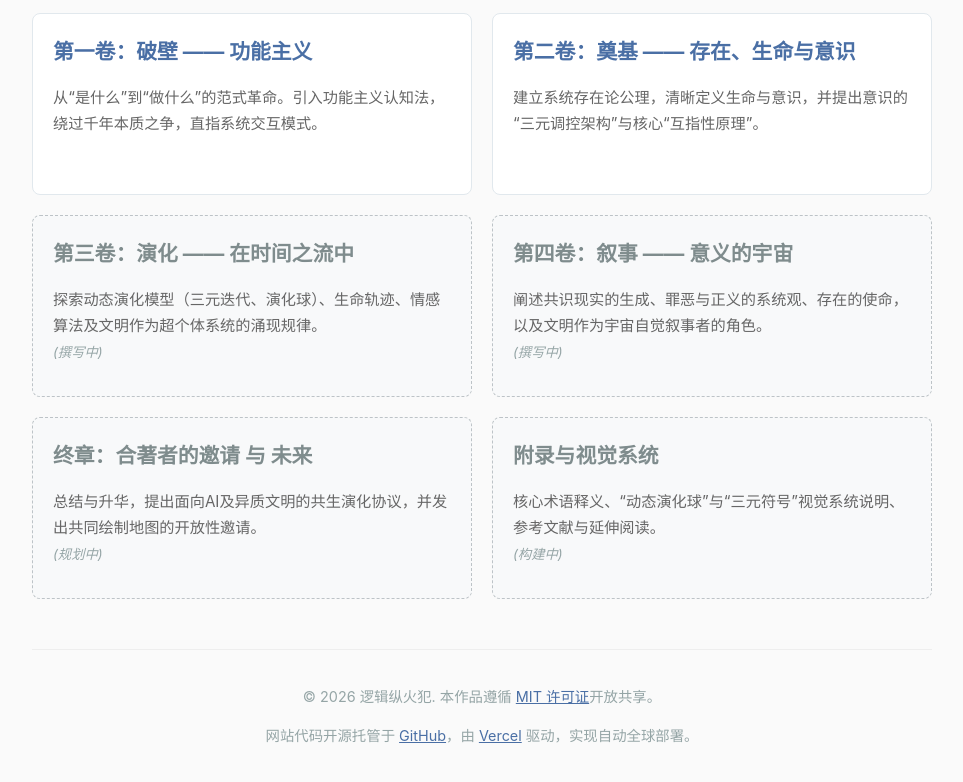
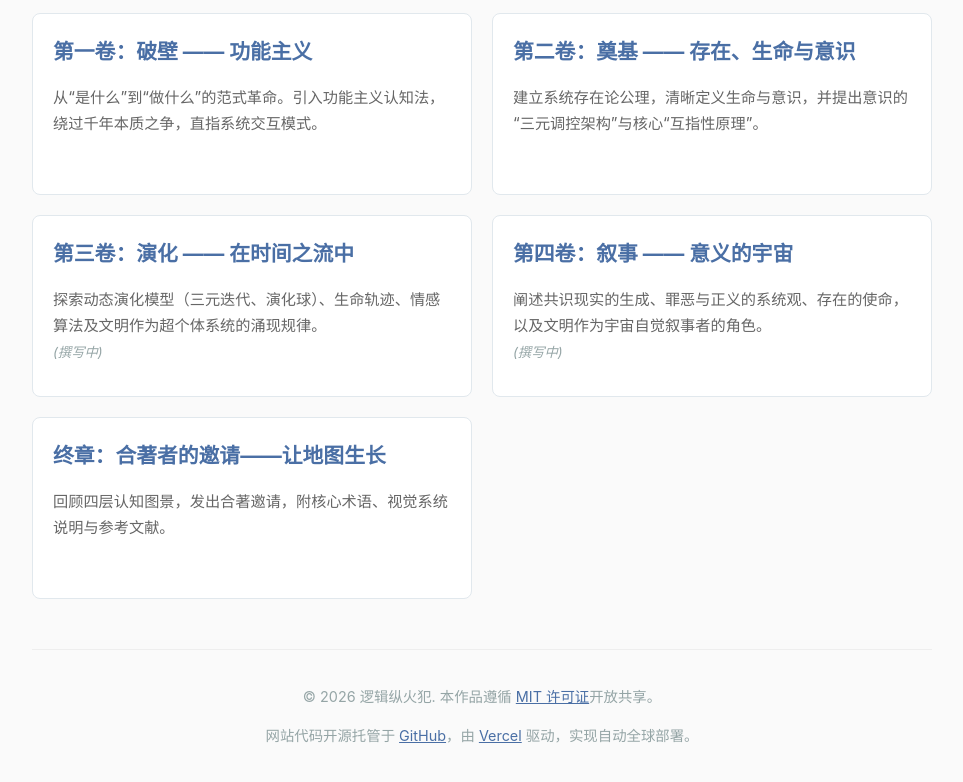
Before and after one commit to Tottihou/co-referential-universe-, a plain HTML site: page index.html in a window 1280 px wide. Shown: the part 694-1476 px from the top of the page, without its empty margins (158-1121 px from the left). Drawn offline with Linux system fonts and the light colour scheme.

Commit message:
Add files via upload

```diff
--- a/index.html
+++ b/index.html
@@ -150,37 +150,29 @@
                 </a>
 
                 <!-- 第二卷 -->
-                <a href="articles/volume2.html" class="toc-card">
+                <a href="article2.html" class="toc-card">
                     <h3>第二卷：奠基 —— 存在、生命与意识</h3>
                     <p>建立系统存在论公理，清晰定义生命与意识，并提出意识的“三元调控架构”与核心“互指性原理”。</p>
                 </a>
 
                 <!-- 第三卷 -->
-                <a href="#" class="toc-card pending" onclick="alert('第三卷内容正在撰写中，敬请期待！'); return false;">
+                <a href="article3.html" class="toc-card">
                     <h3>第三卷：演化 —— 在时间之流中</h3>
                     <p>探索动态演化模型（三元迭代、演化球）、生命轨迹、情感算法及文明作为超个体系统的涌现规律。</p>
                     <small><em>(撰写中)</em></small>
                 </a>
 
                 <!-- 第四卷 -->
-                <a href="#" class="toc-card pending" onclick="alert('第四卷内容正在撰写中，敬请期待！'); return false;">
+                <a href="article4.html" class="toc-card">
                     <h3>第四卷：叙事 —— 意义的宇宙</h3>
                     <p>阐述共识现实的生成、罪恶与正义的系统观、存在的使命，以及文明作为宇宙自觉叙事者的角色。</p>
                     <small><em>(撰写中)</em></small>
                 </a>
 
                 <!-- 终章与未来 -->
-                <a href="#" class="toc-card pending" onclick="alert('终章与未来协议构建中！'); return false;">
-                    <h3>终章：合著者的邀请 与 未来</h3>
-                    <p>总结与升华，提出面向AI及异质文明的共生演化协议，并发出共同绘制地图的开放性邀请。</p>
-                    <small><em>(规划中)</em></small>
-                </a>
-
-                <!-- 附录 -->
-                <a href="#" class="toc-card pending" onclick="alert('视觉系统与术语库构建中！'); return false;">
-                    <h3>附录与视觉系统</h3>
-                    <p>核心术语释义、“动态演化球”与“三元符号”视觉系统说明、参考文献与延伸阅读。</p>
-                    <small><em>(构建中)</em></small>
+                <a href="article5.html" class="toc-card">
+                    <h3>终章：合著者的邀请——让地图生长</h3>
+                    <p>回顾四层认知图景，发出合著邀请，附核心术语、视觉系统说明与参考文献。</p>
                 </a>
             </div>
         </section>
```
